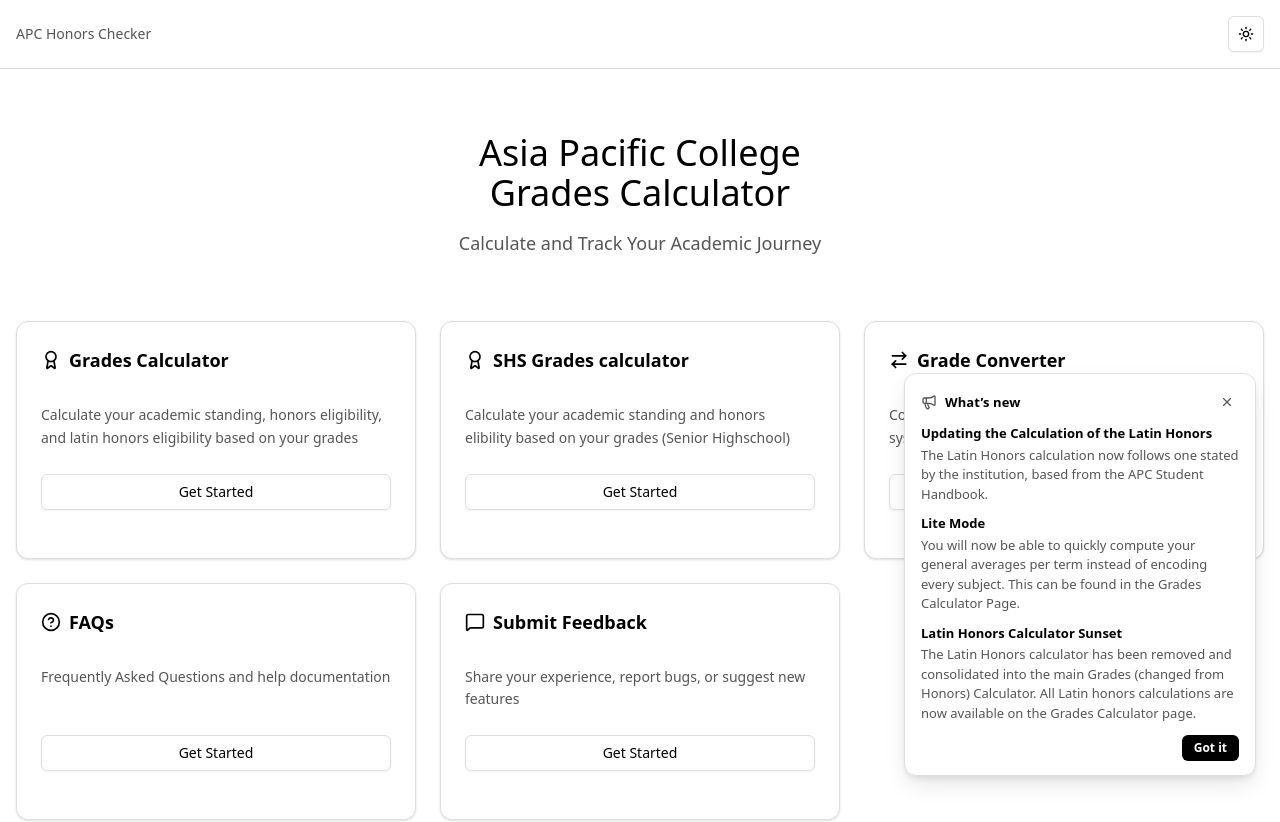
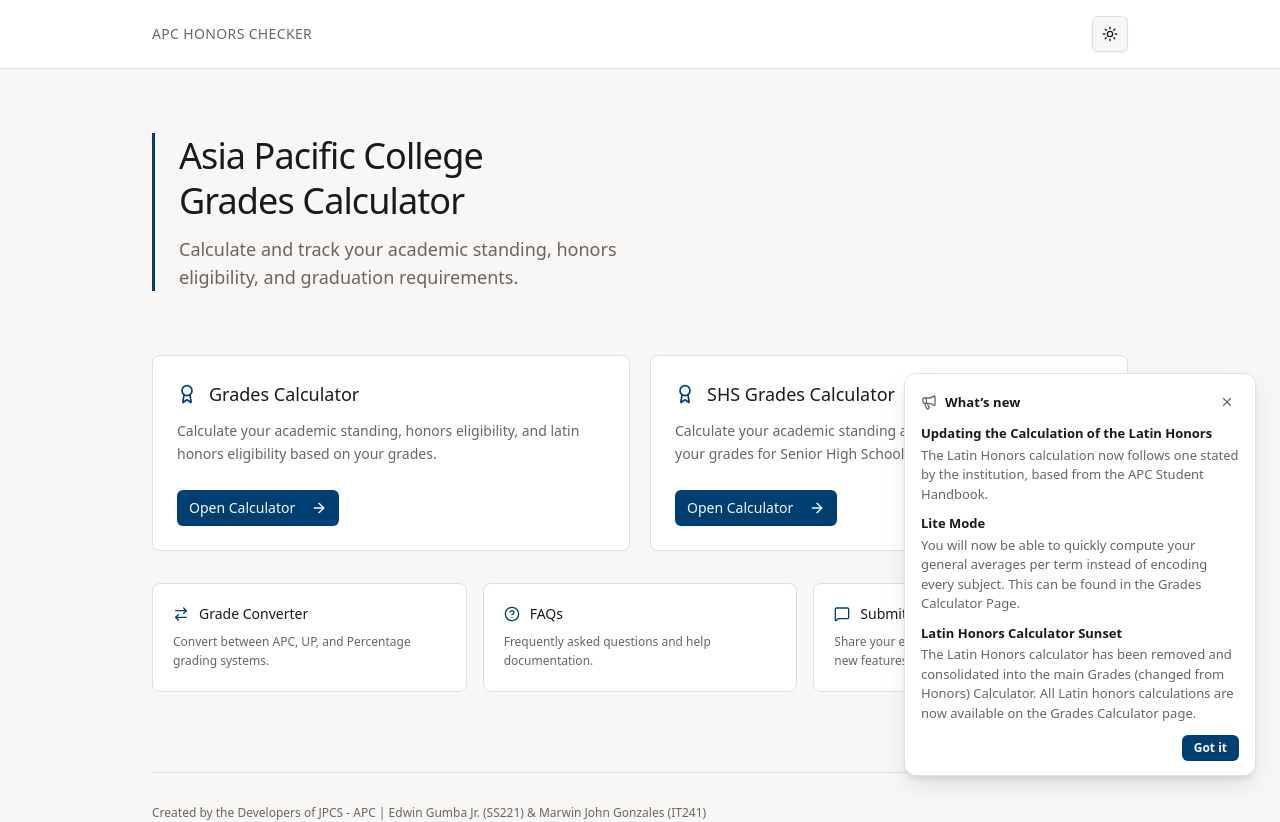
Before and after one commit to jpcsapc/APC-Honors-Checker, a Next.js app: page / in a window 1280 px wide. Shown: the top 822 px of the page. Built offline with nearby package versions, Linux system fonts and the light colour scheme.

Commit message:
ui: added more colors and organized it

```diff
--- a/src/app/globals.css
+++ b/src/app/globals.css
@@ -47,38 +47,38 @@
   --radius: 0.5rem;
   --ripple-x: 50vw;
   --ripple-y: 50vh;
-  --background: oklch(1 0 0);
-  --foreground: oklch(0 0 0);
-  --card: oklch(1 0 0);
-  --card-foreground: oklch(0 0 0);
-  --popover: oklch(1 0 0);
-  --popover-foreground: oklch(0 0 0);
-  --primary: oklch(0 0 0);
-  --primary-foreground: oklch(1 0 0);
-  --secondary: oklch(0.95 0 0);
-  --secondary-foreground: oklch(0 0 0);
-  --muted: oklch(0.95 0 0);
-  --muted-foreground: oklch(0.45 0 0);
-  --accent: oklch(0.95 0 0);
-  --accent-foreground: oklch(0 0 0);
+  --background: #f8f7f5;
+  --foreground: #1a1a1a;
+  --card: #ffffff;
+  --card-foreground: #1a1a1a;
+  --popover: #ffffff;
+  --popover-foreground: #1a1a1a;
+  --primary: oklch(35% 0.12 240);
+  --primary-foreground: #f8f7f5;
+  --secondary: #f0eeeb;
+  --secondary-foreground: #1a1a1a;
+  --muted: #f0eeeb;
+  --muted-foreground: #6b6560;
+  --accent: #f0eeeb;
+  --accent-foreground: #1a1a1a;
   --destructive: oklch(0.577 0.245 27.325);
-  --destructive-foreground: oklch(1 0 0);
-  --border: oklch(0.9 0 0);
-  --input: oklch(0.9 0 0);
-  --ring: oklch(0 0 0);
+  --destructive-foreground: #f8f7f5;
+  --border: #e2dfd8;
+  --input: #e2dfd8;
+  --ring: oklch(35% 0.12 240);
   --chart-1: oklch(0.646 0.222 41.116);
   --chart-2: oklch(0.6 0.118 184.704);
   --chart-3: oklch(0.398 0.07 227.392);
   --chart-4: oklch(0.828 0.189 84.429);
   --chart-5: oklch(0.769 0.188 70.08);
-  --sidebar: oklch(0.95 0 0);
-  --sidebar-foreground: oklch(0 0 0);
-  --sidebar-primary: oklch(0 0 0);
-  --sidebar-primary-foreground: oklch(1 0 0);
-  --sidebar-accent: oklch(0.95 0 0);
-  --sidebar-accent-foreground: oklch(0 0 0);
-  --sidebar-border: oklch(0.9 0 0);
-  --sidebar-ring: oklch(0 0 0);
+  --sidebar: #f0eeeb;
+  --sidebar-foreground: #1a1a1a;
+  --sidebar-primary: oklch(35% 0.12 240);
+  --sidebar-primary-foreground: #f8f7f5;
+  --sidebar-accent: #f0eeeb;
+  --sidebar-accent-foreground: #1a1a1a;
+  --sidebar-border: #e2dfd8;
+  --sidebar-ring: oklch(35% 0.12 240);
 }
 
 .dark {
--- a/src/app/layout.tsx
+++ b/src/app/layout.tsx
@@ -1,12 +1,14 @@
 import type { Metadata } from "next";
-import { Geist, Geist_Mono } from "next/font/google";
+import { Outfit } from "next/font/google";
+import { Geist_Mono } from "next/font/google";
 import "./globals.css";
 import { ThemeProvider } from "@/components/theme-provider";
 import { UpdateToast } from "@/components/UpdateToast";
 
-const geistSans = Geist({
+const outfit = Outfit({
   variable: "--font-geist-sans",
   subsets: ["latin"],
+  weight: ["300", "400", "500", "600", "700"],
 });
 
 const geistMono = Geist_Mono({
@@ -27,7 +29,7 @@
   return (
     <html lang="en" suppressHydrationWarning>
         <body
-        className={`${geistSans.variable} ${geistMono.variable} antialiased`}
+        className={`${outfit.variable} ${geistMono.variable} antialiased`}
       >
         <ThemeProvider
           attribute="class"
--- a/src/app/page.tsx
+++ b/src/app/page.tsx
@@ -1,99 +1,127 @@
 "use client"
 
 import { Button } from "@/components/ui/button"
-import { Card, CardContent, CardHeader, CardTitle } from "@/components/ui/card"
-import { Award, HelpCircle, MessageSquare, ArrowRightLeft } from "lucide-react"
+import { Award, HelpCircle, MessageSquare, ArrowRightLeft, ArrowRight } from "lucide-react"
 import Link from "next/link"
 import { ThemeToggle } from "@/components/theme-toggle"
 
 export default function FrontPage() {
-  const calculatorCards = [
-    {
-      title: "Grades Calculator",
-      description: "Calculate your academic standing, honors eligibility, and latin honors eligibility based on your grades",
-      icon: <Award className="h-5 w-5" />,
-      href: "/honors",
-    },
-    {
-      title: "SHS Grades calculator",
-      description: "Calculate your academic standing and honors elibility based on your grades (Senior Highschool)",
-      icon: <Award className="h-5 w-5" />,
-      href: "/honors-shs",
-    },
-    {
-      title: "Grade Converter",
-      description: "Convert between APC, UP, and Percentage grading systems",
-      icon: <ArrowRightLeft className="h-5 w-5" />,
-      href: "/grade-converter",
-    },
-    {
-      title: "FAQs",
-      description: "Frequently Asked Questions and help documentation",
-      icon: <HelpCircle className="h-5 w-5" />,
-      href: "/faqs",
-    },
-    {
-      title: "Submit Feedback",
-      description: "Share your experience, report bugs, or suggest new features",
-      icon: <MessageSquare className="h-5 w-5" />,
-      href: "/feedback",
-    },
-  ]
-
   return (
     <div className="min-h-screen bg-background">
       {/* Header */}
-      <header className="border-b bg-card">
-        <div className="container mx-auto px-4 py-4 flex items-center justify-between">
-          <h1 className="text-sm text-muted-foreground">APC Honors Checker</h1>
+      <header className="border-b border-border bg-card">
+        <div className="max-w-5xl mx-auto px-6 py-4 flex items-center justify-between">
+          <span className="text-sm font-medium tracking-wide text-muted-foreground uppercase">
+            APC Honors Checker
+          </span>
           <ThemeToggle />
         </div>
       </header>
 
-      {/* Main Content */}
-      <main className="container mx-auto px-4 py-16">
-        {/* Hero Section */}
-        <div className="text-center mb-16">
-          <h1 className="text-4xl font-normal text-foreground mb-4">
+      <main className="max-w-5xl mx-auto px-6 py-16">
+        {/* Hero — left-aligned with accent bar */}
+        <section className="mb-16 pl-6 border-l-[3px] border-primary">
+          <h1 className="text-4xl font-medium tracking-tight text-foreground leading-tight">
             Asia Pacific College
             <br />
             Grades Calculator
           </h1>
-          <p className="text-muted-foreground text-lg">Calculate and Track Your Academic Journey</p>
-        </div>
+          <p className="mt-3 text-lg text-muted-foreground max-w-lg">
+            Calculate and track your academic standing, honors eligibility, and graduation requirements.
+          </p>
+        </section>
 
-        {/* Calculator Cards */}
-        <div className="grid md:grid-cols-2 lg:grid-cols-3 gap-6 mb-16">
-          {calculatorCards.map((card, index) => (
-            <Card key={index} className="hover:shadow-md transition-shadow flex flex-col">
-              <CardHeader>
-                <CardTitle className="flex items-center gap-2 text-lg">
-                  {card.icon}
-                  {card.title}
-                </CardTitle>
-              </CardHeader>
+        {/* Primary tools — featured, larger */}
+        <section className="mb-8">
+          <div className="grid md:grid-cols-2 gap-5">
+            {/* Grades Calculator — primary */}
+            <Link href="/honors" className="group block">
+              <div className="border border-border rounded-lg p-6 bg-card hover:border-primary/40 transition-colors h-full flex flex-col">
+                <div className="flex items-center gap-3 mb-3">
+                  <Award className="h-5 w-5 text-primary shrink-0" />
+                  <h2 className="text-lg font-medium text-foreground">Grades Calculator</h2>
+                </div>
+                <p className="text-sm text-muted-foreground leading-relaxed mb-6 flex-1">
+                  Calculate your academic standing, honors eligibility, and latin honors eligibility based on your grades.
+                </p>
+                <div>
+                  <Button className="bg-primary text-primary-foreground hover:bg-primary/90 active:scale-[0.98] transition-transform">
+                    Open Calculator
+                    <ArrowRight className="ml-2 h-4 w-4" />
+                  </Button>
+                </div>
+              </div>
+            </Link>
 
-              <CardContent className="flex-1 space-y-4">
-                <p className="text-muted-foreground text-sm leading-relaxed">
-                  {card.description}
+            {/* SHS Calculator — primary */}
+            <Link href="/honors-shs" className="group block">
+              <div className="border border-border rounded-lg p-6 bg-card hover:border-primary/40 transition-colors h-full flex flex-col">
+                <div className="flex items-center gap-3 mb-3">
+                  <Award className="h-5 w-5 text-primary shrink-0" />
+                  <h2 className="text-lg font-medium text-foreground">SHS Grades Calculator</h2>
+                </div>
+                <p className="text-sm text-muted-foreground leading-relaxed mb-6 flex-1">
+                  Calculate your academic standing and honors eligibility based on your grades for Senior High School.
                 </p>
-              </CardContent>
+                <div>
+                  <Button className="bg-primary text-primary-foreground hover:bg-primary/90 active:scale-[0.98] transition-transform">
+                    Open Calculator
+                    <ArrowRight className="ml-2 h-4 w-4" />
+                  </Button>
+                </div>
+              </div>
+            </Link>
+          </div>
+        </section>
 
-              <div className="p-6 pt-0">
-                <Link href={card.href}>
-                  <Button variant="outline" className="w-full">
-                    Get Started
-                  </Button>
-                </Link>
+        {/* Secondary tools — smaller row */}
+        <section className="mb-20">
+          <div className="grid sm:grid-cols-3 gap-4">
+            {/* Grade Converter */}
+            <Link href="/grade-converter" className="group block">
+              <div className="border border-border rounded-lg p-5 bg-card hover:border-primary/40 transition-colors h-full">
+                <div className="flex items-center gap-2.5 mb-2">
+                  <ArrowRightLeft className="h-4 w-4 text-primary shrink-0" />
+                  <h3 className="text-sm font-medium text-foreground">Grade Converter</h3>
+                </div>
+                <p className="text-xs text-muted-foreground leading-relaxed">
+                  Convert between APC, UP, and Percentage grading systems.
+                </p>
               </div>
-            </Card>
-          ))}
-        </div>
+            </Link>
+
+            {/* FAQs */}
+            <Link href="/faqs" className="group block">
+              <div className="border border-border rounded-lg p-5 bg-card hover:border-primary/40 transition-colors h-full">
+                <div className="flex items-center gap-2.5 mb-2">
+                  <HelpCircle className="h-4 w-4 text-primary shrink-0" />
+                  <h3 className="text-sm font-medium text-foreground">FAQs</h3>
+                </div>
+                <p className="text-xs text-muted-foreground leading-relaxed">
+                  Frequently asked questions and help documentation.
+                </p>
+              </div>
+            </Link>
+
+            {/* Feedback */}
+            <Link href="/feedback" className="group block">
+              <div className="border border-border rounded-lg p-5 bg-card hover:border-primary/40 transition-colors h-full">
+                <div className="flex items-center gap-2.5 mb-2">
+                  <MessageSquare className="h-4 w-4 text-primary shrink-0" />
+                  <h3 className="text-sm font-medium text-foreground">Submit Feedback</h3>
+                </div>
+                <p className="text-xs text-muted-foreground leading-relaxed">
+                  Share your experience, report bugs, or suggest new features.
+                </p>
+              </div>
+            </Link>
+          </div>
+        </section>
 
         {/* Footer */}
-        <footer className="border-t pt-8">
-          <p className="text-center text-xs text-muted-foreground">
-            Created by the Developers of JPCS - APC | Edwin Gumba Jr. (SS221) & Marwin John Gonzales (IT241)
+        <footer className="border-t border-border pt-8">
+          <p className="text-xs text-muted-foreground">
+            Created by the Developers of JPCS - APC | Edwin Gumba Jr. (SS221) &amp; Marwin John Gonzales (IT241)
           </p>
         </footer>
       </main>
```
